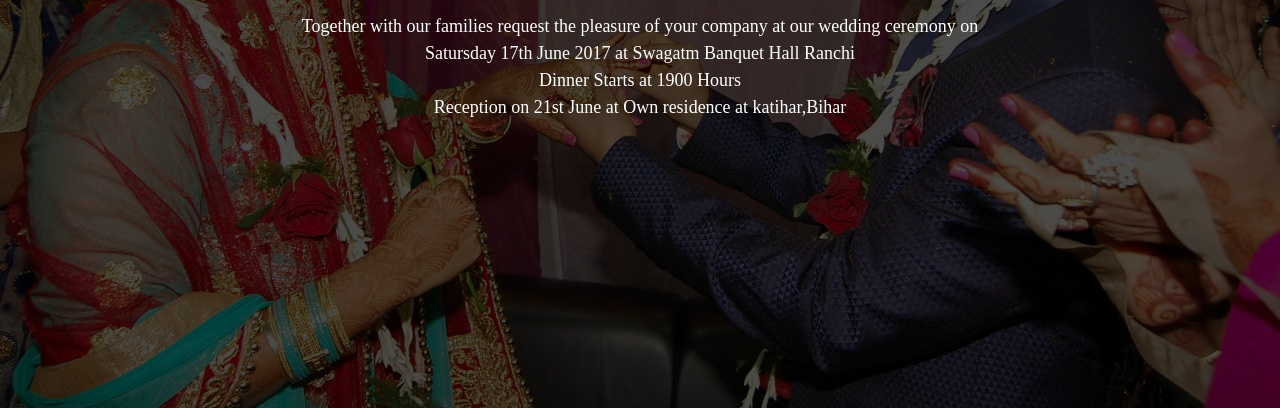
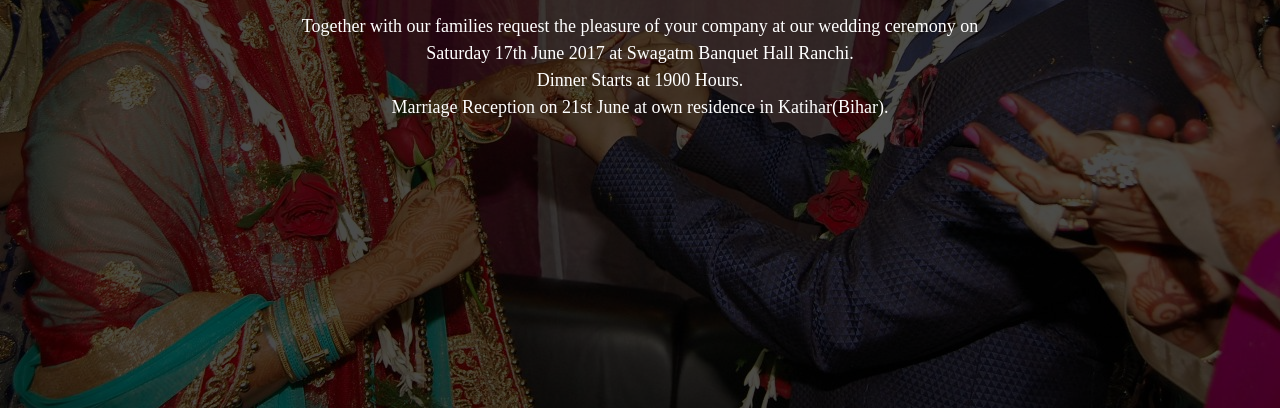
Before and after one commit to nbpro/wedding-invitation-template, a website: page index.html in a window 1280 px wide. Shown: the part 392-800 px from the top of the page. Drawn offline with Linux system fonts and the light colour scheme; a web font is replaced by a local one.

Commit message:
speeling error fixed

```diff
--- a/index.html
+++ b/index.html
@@ -41,9 +41,9 @@
             </li>
             <li>
                 <p><span class="invitation">Together with our families request the pleasure of your company at our wedding ceremony on</span></p>
-                <p><span class="invitation">Satursday 17th June 2017 at Swagatm Banquet Hall Ranchi</span></p>
-                <p><span class="invitation">Dinner Starts at 1900 Hours</span></p>
-                <p><span class="invitation">Reception on 21st June at Own residence at katihar,Bihar</span></p>
+                <p><span class="invitation">Saturday 17th June 2017 at Swagatm Banquet Hall Ranchi.</span></p>
+                <p><span class="invitation">Dinner Starts at 1900 Hours.</span></p>
+                <p><span class="invitation">Marriage Reception on 21st June at own residence in Katihar(Bihar).</span></p>
             </li>
         </ul>
     </div>
```
